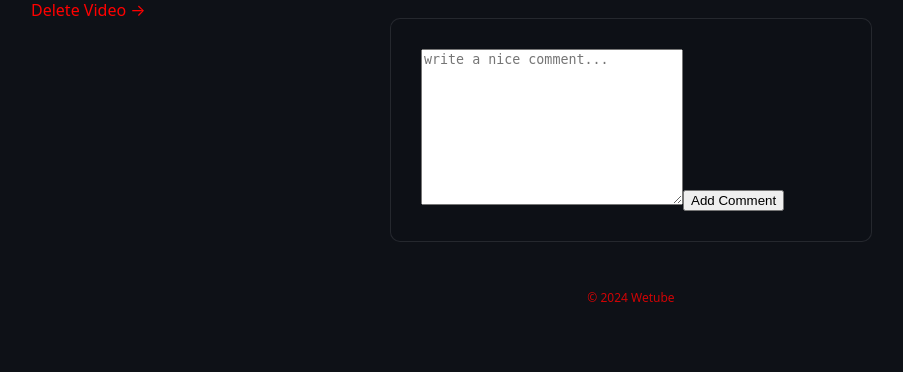
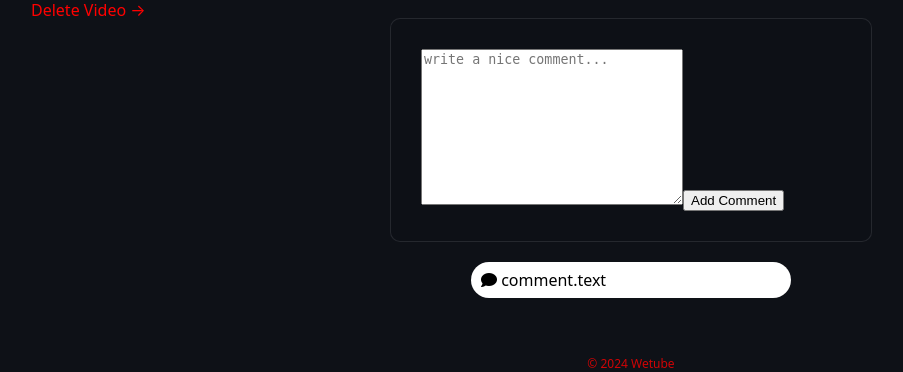
Before and after one commit to Bryson-Joseph/lectures., a Node server app: page /videos/600000000000000000000001 in a window 1280 px wide. Shown: the part 846-1218 px from the top of the page, without its empty margins (9-912 px from the left). Before the commit the page ends 1148 px from the top, so only its background shows below. Run offline with Node 20, Linux system fonts and the light colour scheme; the visitor is signed in with stand-in values (Sample User, id 1); tables that the repository leaves empty hold one stand-in row (values such as "Sample post"); grey boxes marked "Sample" are stand-in pictures; style sheets or scripts are compiled from the project's sources; some libraries are stand-ins or nearby versions.

Commit message:
rendering-comments-and-realtime-comments

```diff
--- a/Wetube/src/client/js/commentSection.js
+++ b/Wetube/src/client/js/commentSection.js
@@ -1,7 +1,20 @@
 const videoContainer = document.getElementById('videoContainer')
 const form = document.getElementById('commentForm')
 
-const handleSubmit = (event) => {
+const addComment = (text) => {
+  const videoComments = document.querySelector('.video__comments ul')
+  const newComment = document.createElement('li')
+  newComment.className = 'video__comment'
+  const icon = document.createElement('i')
+  icon.className = 'fas fa-comment'
+  const span = document.createElement('span')
+  span.innerText = `${text}`
+  newComment.appendChild(icon)
+  newComment.appendChild(span)
+  videoComments.prepend(newComment)
+}
+
+const handleSubmit = async (event) => {
   event.preventDefault()
   const textarea = form.querySelector('textarea')
   const text = textarea.value
@@ -10,7 +23,7 @@ const handleSubmit = (event) => {
   if (text === '') {
     return
   }
-  fetch(`/api/videos/${videoId}/comment`, {
+  await fetch(`/api/videos/${videoId}/comment`, {
     method: 'POST',
     headers: {
       'Content-Type': 'application/json',
--- a/Wetube/src/client/scss/screens/watch.scss
+++ b/Wetube/src/client/scss/screens/watch.scss
@@ -18,3 +18,19 @@
     }
   }
 }
+
+.video__comments {
+  display: flex;
+  flex-direction: column;
+  max-width: 320px;
+  width: 100%;
+  margin: 0 auto;
+  margin-top: 20px;
+  .video__comment {
+    padding: 10px;
+    border-radius: 9999px;
+    background-color: white;
+    color: black;
+    margin-bottom: 10px;
+  }
+}
--- a/Wetube/src/controllers/videoController.js
+++ b/Wetube/src/controllers/videoController.js
@@ -11,7 +11,8 @@ export const home = async (req, res) => {
 
 export const watch = async (req, res) => {
   const { id } = req.params
-  const video = await Video.findById(id).populate('owner')
+  const video = await Video.findById(id).populate('owner').populate('comments')
+  console.log(video)
   if (!video) {
     return res.render('404', { pageTitle: 'Video not found.' })
   }
@@ -144,5 +145,7 @@ export const createComment = async (req, res) => {
     owner: user._id,
     video: id,
   })
+  video.comments.push(comment._id)
+  video.save()
   return res.sendStatus(201)
 }
--- a/Wetube/src/views/watch.pug
+++ b/Wetube/src/views/watch.pug
@@ -30,10 +30,16 @@ block content
             br
             a(href=`${video.id}/delete`) Delete Video &rarr;
         if loggedIn
-            div.video__comments
+            div.video__add-comments
                 form.video__comments-form#commentForm
                     textarea(cols="30", rows="10",placeholder="write a nice comment...")
                     button Add Comment
+        div.video__comments
+            ul
+                each comment in video.comments.reverse()
+                    li.video__comment
+                        i.fas.fa-comment
+                        |  comment.text
 
 
 block scripts
```
Also changed, not shown: 1 other file.
